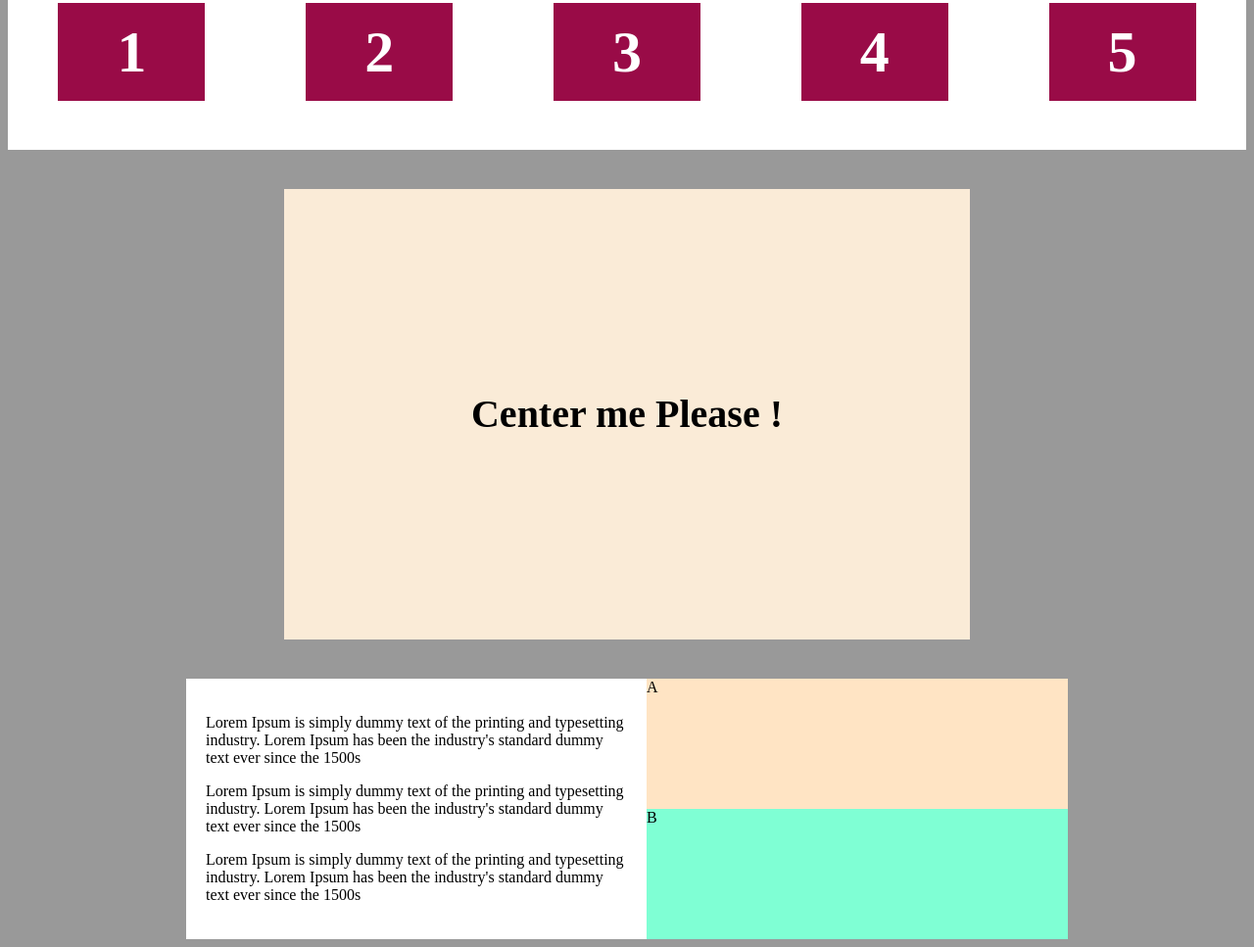
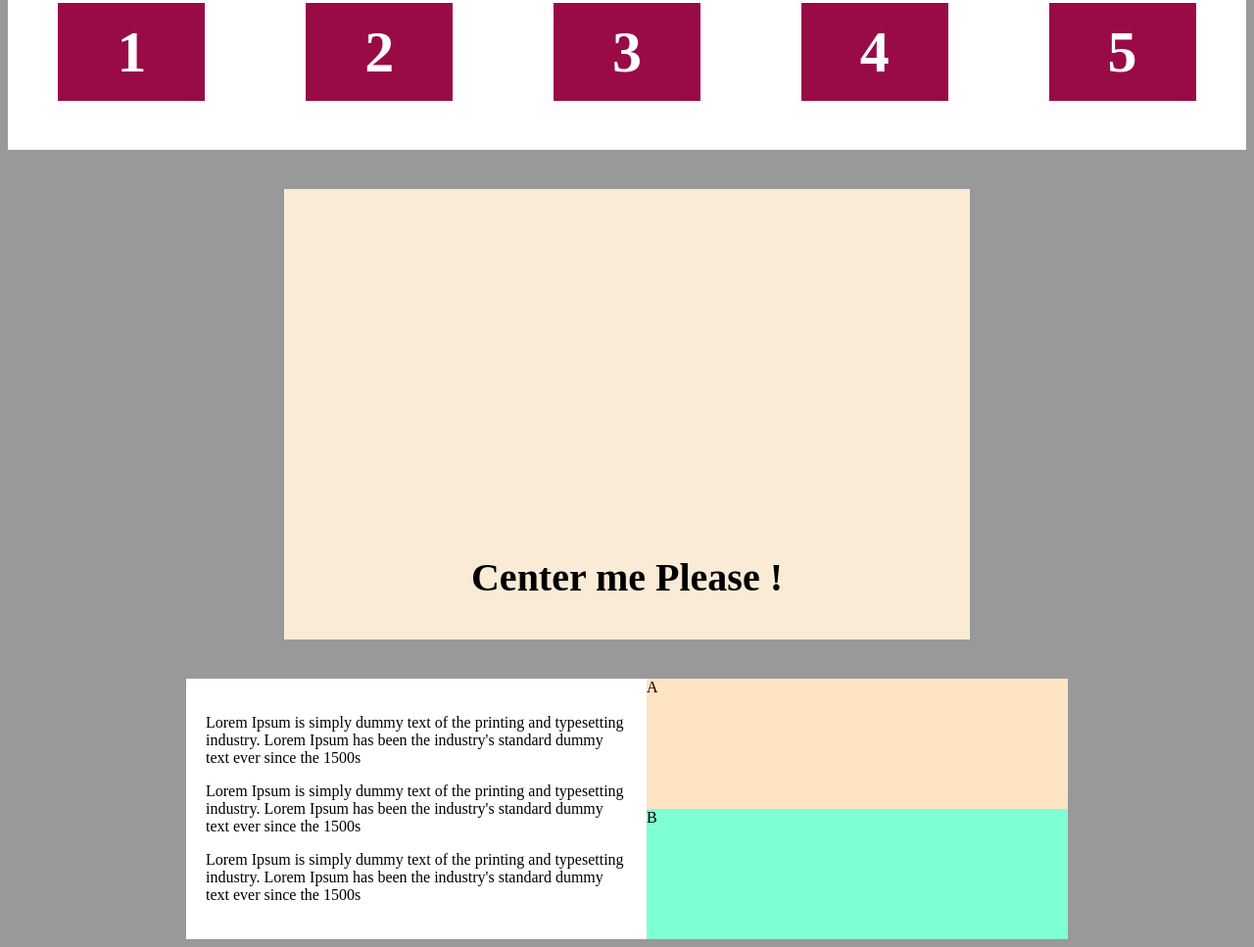
Before and after one commit to fauzzi/flexbox-css-sample, a plain HTML site: page index.html in a window 1280 px wide. Shown: the part 942-1909 px from the top of the page at 98% size. Drawn offline with Linux system fonts and the light colour scheme.

Commit message:
Update banner alignment to flex end

```diff
--- a/main.css
+++ b/main.css
@@ -166,12 +166,13 @@ body {
   padding: 30px 0;
   margin: 40px auto 0 auto;
   display: flex;
+  align-items: flex-end;
 }
 
 .center-me {
   font-size: 40px;
   font-weight: bold;
-  margin: auto;
+  margin: 0 auto 10px auto;
 }
 
 /* example #6 Columns AND Rows */
```
